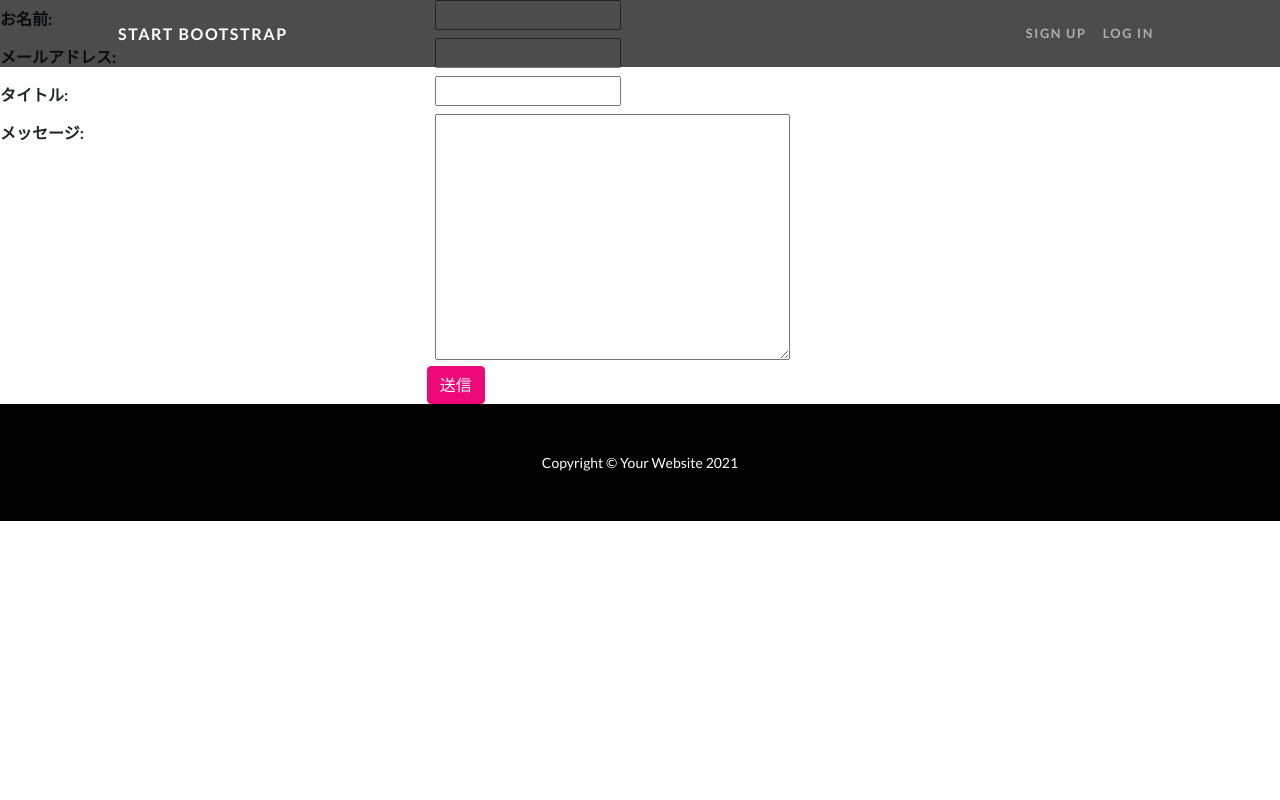
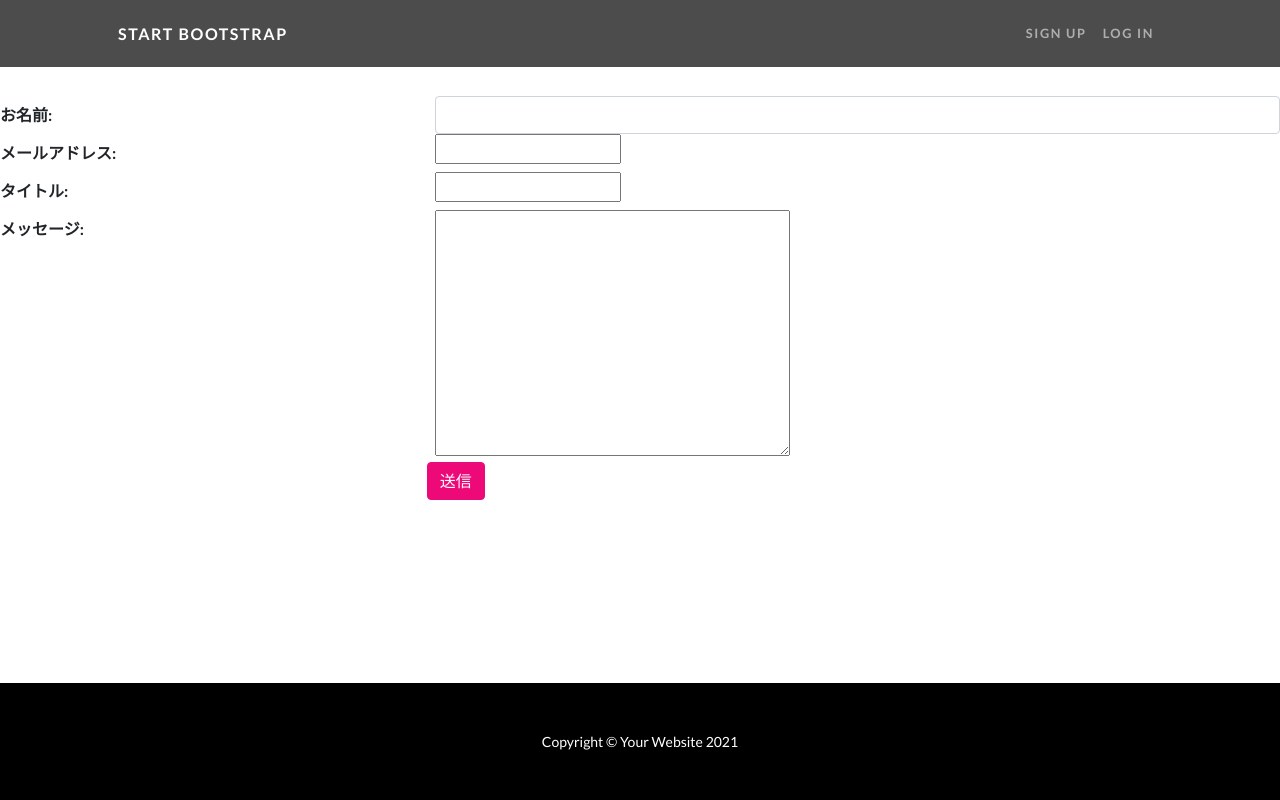
Before and after one commit to kazumaru18/private_diary, a Django app: page /inquiry/ in a window 1280 px wide. Run offline with Django 3.2, Linux system fonts and the light colour scheme; some libraries are stand-ins or nearby versions.

```diff
--- a/diary/forms.py
+++ b/diary/forms.py
@@ -8,3 +8,5 @@ class InquiryForm(forms.Form):
 
     def __init__(self, *args, **kwargs):
         super().__init__(*args, **kwargs)
+
+        self.fields['name'].widget.attrs['class'] = 'form-control col-9'
--- a/diary/templates/diary/base.html
+++ b/diary/templates/diary/base.html
@@ -15,7 +15,7 @@
         <link href="https://fonts.googleapis.com/css?family=Lato:100,100i,300,300i,400,400i,700,700i,900,900i" rel="stylesheet" />
         <!-- Core theme CSS (includes Bootstrap)-->
         <link href="{% static 'css/styles.css' %}" rel="stylesheet" />
-        <link href="{% static 'css/mystyles.css' %}" rel="stylesheet" />
+        <link href="{% static 'css/mystyle.css' %}" rel="stylesheet" />
         {% block head %}{% endblock %}
     </head>
     <body id="page-top">
--- a/diary/views.py
+++ b/diary/views.py
@@ -2,6 +2,12 @@ from django.http.response import HttpResponse
 from django.shortcuts import render
 from django.views import generic
 from .forms import InquiryForm
+import logging
+from django.urls import reverse_lazy
+from django.views import generic
+from .forms import InquiryForm
+
+logger = logging.getLogger(__name__)
 
 # Create your views here.
 def index(request):
@@ -13,3 +19,8 @@ class IndexView(generic.TemplateView):
 class InquiryView(generic.FormView):
     template_name = "diary/inquiry.html"
     form_class = InquiryForm
+    success_url = reverse_lazy('diary:inquiry')
+
+    def form_valid(self, form):
+        logger.info('Inquiry sent by {}'.format(form.cleaned_data['name']))
+        return super().form_valid(form)
--- a/static/css/mystyle.css
+++ b/static/css/mystyle.css
@@ -1,3 +1,13 @@
+body, #wrapper{
+    display: flex;
+    flex-direction: column;
+    min-height: 100vh;
+}
+
+footer{
+    margin-top: auto;
+}
+
 .my-div-style{
     margin-top: 6rem;
 }
```
